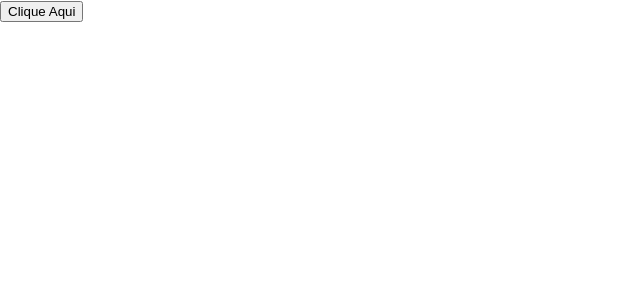
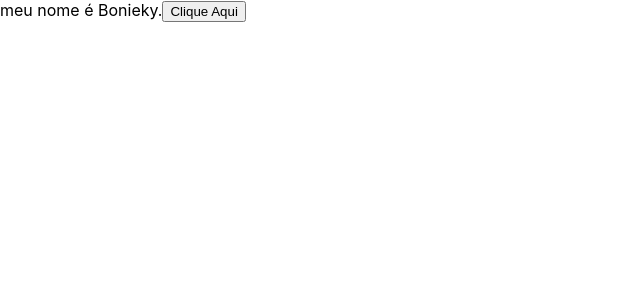
Before and after one commit to igorribery/react-curso, a React (Vite) app: page / in a window 1280 px wide. Shown: the top 300 px of the page, without its empty margins (0-640 px from the left). Built offline with nearby package versions, Linux system fonts and the light colour scheme.

Commit message:
usando state

```diff
--- a/src/App.tsx
+++ b/src/App.tsx
@@ -1,14 +1,17 @@
+import { useState } from 'react';
+
 const App = () => {
+  const [name, setName] = useState('Bonieky');
 
   const handleClick = () => {
-    alert('O botão foi clicado!');
+    setName('Pedro');
   }
 
 
   return (
     <div>
+      meu nome é {name}.
       <button onClick={handleClick}>Clique Aqui</button>
-
     </div>
   );
 }
```
